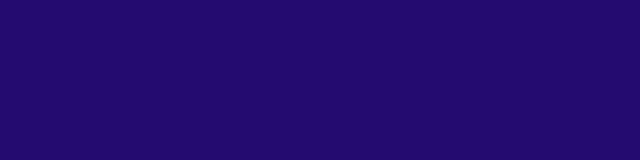
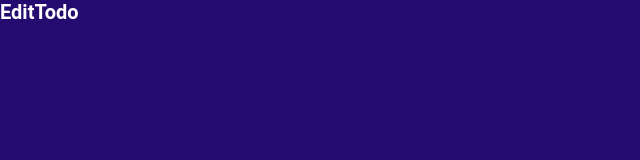
Before and after one commit to SpidySamurai/React-To-Do, a React (Create React App) app: page /#/edit/1 in a window 1280 px wide. Before the commit this address had no page. Shown: the top 160 px of the page, without its empty margins (0-640 px from the left). Built offline with nearby package versions, Linux system fonts and the light colour scheme.

Commit message:
Add: React hash router

```diff
--- a/src/pages/App.js
+++ b/src/pages/App.js
@@ -1,14 +1,18 @@
 import React from "react";
 import { HashRouter, Routes, Route } from "react-router-dom";
 import HomePage from "./Homepage";
+import EditTodoPage from "./EditTodoPage";
+import NewTodoPage from "./NewTodoPage";
+import NotFound from "./NotFound";
 
 function App() {
   return (
     <HashRouter>
       <Routes>
         <Route path="/" element={<HomePage />} />
-        <Route></Route>
-        <Route></Route>
+        <Route path="/new" element={NewTodoPage}/>
+        <Route path="/edit/:id" element={<EditTodoPage/>}/>
+        <Route path="*" element={<NotFound/>}/>
       </Routes>
     </HashRouter>
   );
--- a/src/pages/EditTodoPage.js
+++ b/src/pages/EditTodoPage.js
@@ -1,7 +1,13 @@
 import React from "react";
 
+
+const provStyles = {
+  color: 'white'
+}
 const EditTodoPage = () => {
-  return <></>;
+  return <div className="EditTodoContainer">
+    <h1 style={provStyles}>EditTodo</h1>
+  </div>;
 };
 
 export default EditTodoPage;
--- a/src/pages/NotFound.js
+++ b/src/pages/NotFound.js
@@ -0,0 +1,13 @@
+import React from 'react'
+
+export default function NotFound() {
+    const provStyles = {
+        color: 'white'
+    }
+
+    return (
+        <div className="NotFoundContainer" style={provStyles}>
+            <h1>Not Found 404!</h1>
+        </div>
+    )
+}
```
